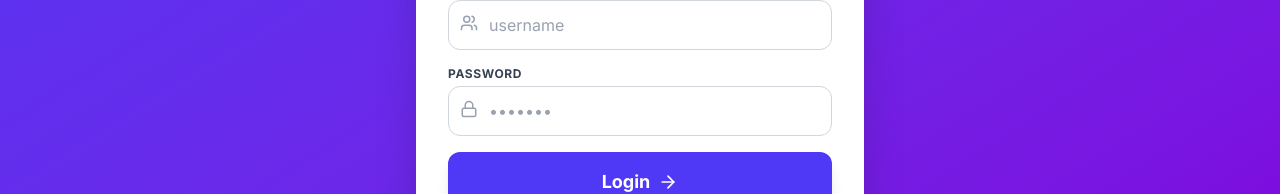
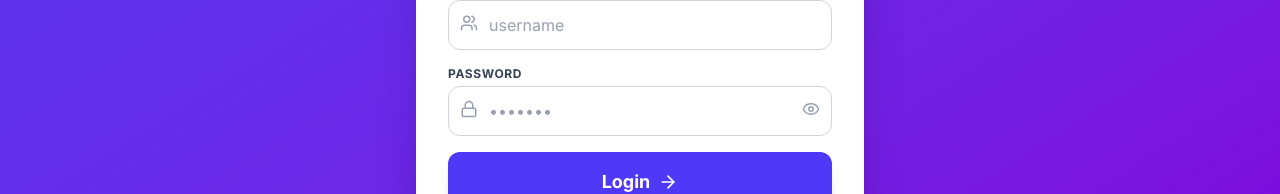
Before and after one commit to iCanHazSkillz/BribeBank, a React (Vite) app in the folder bribebank-frontend/: page / in a window 1280 px wide. Shown: the part 385-579 px from the top of the page. Built offline with nearby package versions, Linux system fonts and the light colour scheme; no server answers.

Commit message:
Better login UI

```diff
--- a/bribebank-frontend/components/LoginView.tsx
+++ b/bribebank-frontend/components/LoginView.tsx
@@ -2,7 +2,7 @@ import React, { useState } from "react";
 import { User } from "../types";
 import { storageService } from "../services/storageService";
 import { apiService } from "../services/apiService";
-import { Users, Lock, ArrowRight } from "lucide-react";
+import { Users, Lock, ArrowRight, Eye, EyeOff } from "lucide-react";
 import BribeBankLogo from "../src/assets/BribeBankLogo.webp";
 
 interface LoginViewProps {
@@ -12,6 +12,7 @@ interface LoginViewProps {
 export const LoginView: React.FC<LoginViewProps> = ({ onLogin }) => {
   const [isSignUp, setIsSignUp] = useState(false);
   const [error, setError] = useState("");
+  const [showPassword, setShowPassword] = useState(false);
 
   // Shared auth fields
   const [username, setUsername] = useState("");
@@ -168,9 +169,9 @@ const handleSignUp = async (e: React.FormEvent) => {
               </label>
               <div className="relative">
                 <input
-                  type="password"
+                  type={showPassword ? "text" : "password"}
                   placeholder="•••••••"
-                  className="w-full p-3 pl-10 bg-white rounded-xl border border-gray-300 text-gray-900 placeholder-gray-400 focus:ring-2 focus:ring-indigo-500 focus:border-indigo-500 outline-none transition-all"
+                  className="w-full p-3 pl-10 pr-10 bg-white rounded-xl border border-gray-300 text-gray-900 placeholder-gray-400 focus:ring-2 focus:ring-indigo-500 focus:border-indigo-500 outline-none transition-all"
                   value={password}
                   onChange={(e) => setPassword(e.target.value)}
                 />
@@ -178,6 +179,14 @@ const handleSignUp = async (e: React.FormEvent) => {
                   size={18}
                   className="absolute left-3 top-3.5 text-gray-400"
                 />
+                <button
+                  type="button"
+                  onClick={() => setShowPassword(!showPassword)}
+                  className="absolute right-3 top-3.5 text-gray-400 hover:text-gray-600 transition-colors"
+                  tabIndex={-1}
+                >
+                  {showPassword ? <EyeOff size={18} /> : <Eye size={18} />}
+                </button>
               </div>
             </div>
 
```
Also changed, not shown: 1 other file (tests, documents, lock files or other folders).
